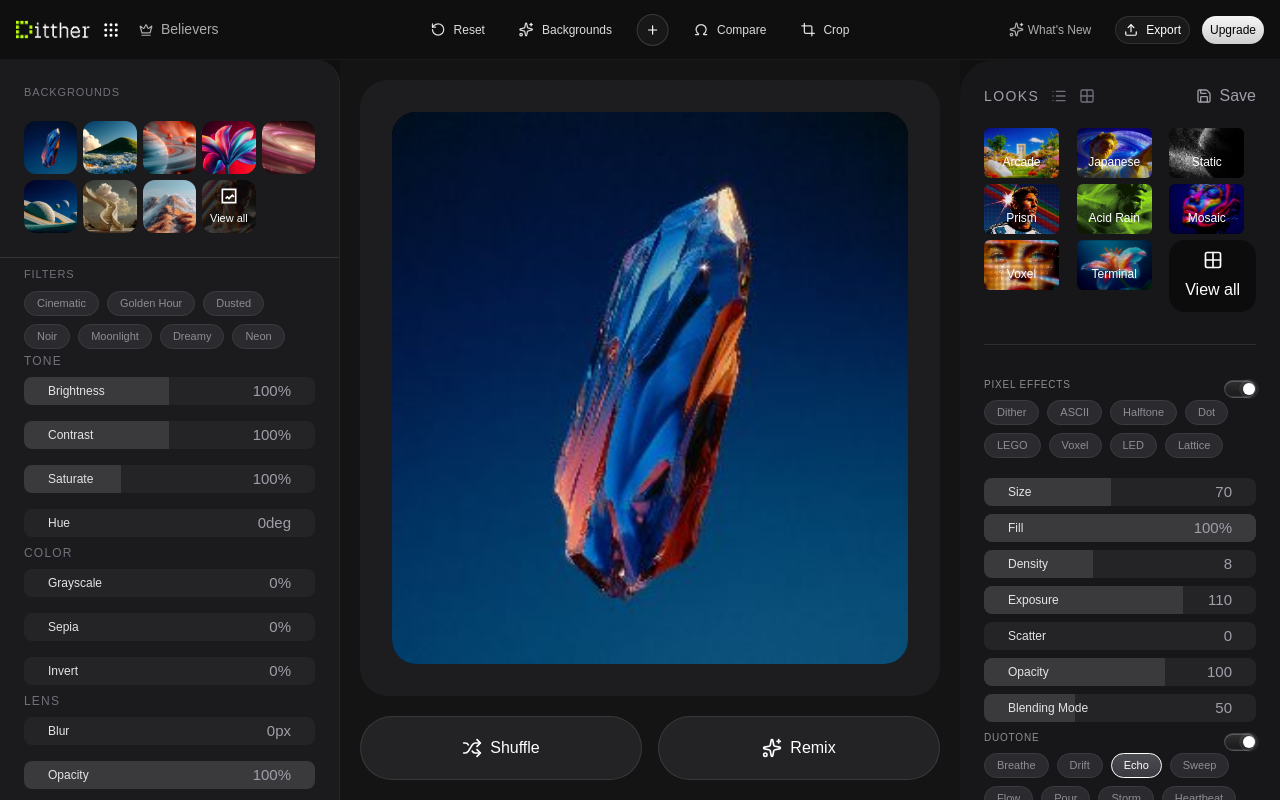
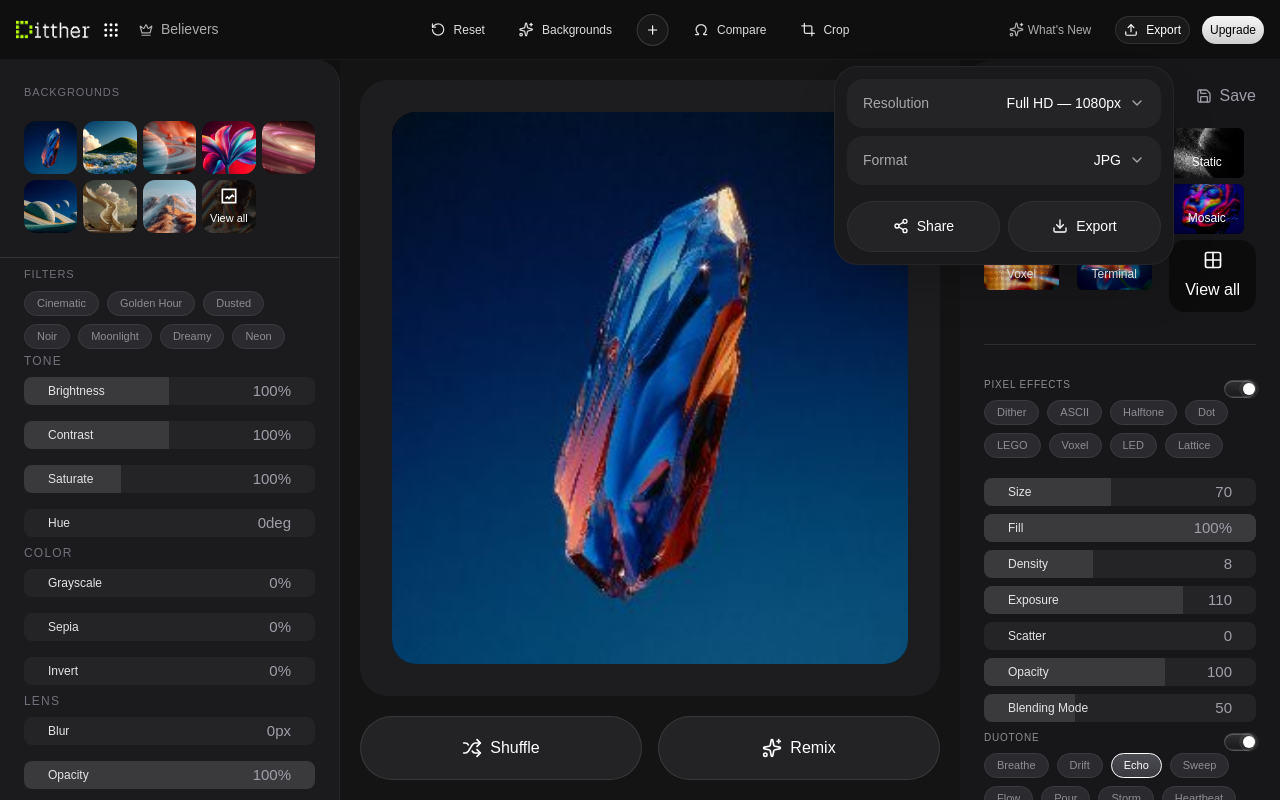
Before and after one commit to amthucdanang2015-pixel/ditther, a Next.js app: page /app in a window 1280 px wide. Both pictures are taken after a click on the button "Export". Built offline with nearby package versions, Linux system fonts and the light colour scheme.

Commit message:
Add files via upload

```diff
--- a/components/AppNavbar.tsx
+++ b/components/AppNavbar.tsx
@@ -15,14 +15,16 @@ import {
 import Link from "next/link";
 import FoundingModal, { FoundingModalStep } from "./FoundingModal";
 import NewsModal from "./NewModal";
+import ExportDropdown from "./ExportDropdown";
 
-export default function AppNavbar({ handleReset, onImageUpload, compareMode, onCompare, cropMode, onCrop }: {
+export default function AppNavbar({ handleReset, onImageUpload, compareMode, onCompare, cropMode, onCrop, selectedBg }: {
   handleReset?: () => void;
   onImageUpload?: (url: string) => void;
   compareMode?: boolean;
   onCompare?: () => void;
   cropMode?: boolean;
   onCrop?: () => void;
+  selectedBg?: string;
 }) {
   const resetBtn = () => {
     handleReset?.();
@@ -42,9 +44,52 @@ export default function AppNavbar({ handleReset, onImageUpload, compareMode, onC
   // ── Founding modal state ────────────────────────────────────────────────
   const [modalStep, setModalStep] = useState<FoundingModalStep>(null);
   const [isNewsModal, setIsNewsModal] = useState<Boolean>(false);
+  const [isExportOpen, setIsExportOpen] = useState(false);
   const openBelievers = useCallback(() => setModalStep("members"), []);
   const closeModal = useCallback(() => setModalStep(null), []);
   const goToPro = useCallback(() => setModalStep("pro"), []);
+
+  const handleExport = async (format: string, resolutionLabel: string) => {
+    if (!selectedBg) return;
+
+    try {
+      const img = new window.Image();
+      img.crossOrigin = "anonymous";
+      img.src = selectedBg;
+      await new Promise((resolve, reject) => {
+        img.onload = resolve;
+        img.onerror = reject;
+      });
+
+      const canvas = document.createElement("canvas");
+      let targetWidth = img.width;
+      if (resolutionLabel.includes("720px")) targetWidth = 1280;
+      else if (resolutionLabel.includes("1080px")) targetWidth = 1920;
+      else if (resolutionLabel.includes("2048px")) targetWidth = 2048;
+      else if (resolutionLabel.includes("3840px")) targetWidth = 3840;
+
+      const scale = targetWidth / img.width;
+      canvas.width = targetWidth;
+      canvas.height = img.height * scale;
+
+      const ctx = canvas.getContext("2d");
+      if (ctx) {
+        ctx.drawImage(img, 0, 0, canvas.width, canvas.height);
+        const mimeType = format === "PNG" ? "image/png" : "image/jpeg";
+        const dataUrl = canvas.toDataURL(mimeType, 0.9);
+
+        const a = document.createElement("a");
+        a.href = dataUrl;
+        a.download = `ditther-manhnc-${Math.floor(Date.now() / 1000)}.${format.toLowerCase()}`;
+        document.body.appendChild(a);
+        a.click();
+        document.body.removeChild(a);
+      }
+    } catch (e) {
+      console.error("Export failed", e);
+    }
+    setIsExportOpen(false);
+  };
 
   return (
     <>
@@ -110,10 +155,20 @@ export default function AppNavbar({ handleReset, onImageUpload, compareMode, onC
               What's New
             </button>
 
-            <button className="flex items-center gap-2 rounded-full border border-white/10 bg-[#1a1a1a] p-2 h-[28px] text-[12px] cursor-pointer hover:bg-[#232323] transition">
-              <Upload size={14} />
-              Export
-            </button>
+            <div className="relative">
+              <button
+                onClick={() => setIsExportOpen(!isExportOpen)}
+                className="flex items-center gap-2 rounded-full border border-white/10 bg-[#1a1a1a] p-2 h-[28px] text-[12px] cursor-pointer hover:bg-[#232323] transition">
+                <Upload size={14} />
+                Export
+              </button>
+
+              <ExportDropdown
+                isOpen={isExportOpen}
+                onClose={() => setIsExportOpen(false)}
+                onExport={handleExport}
+              />
+            </div>
 
             <button className="rounded-full bg-gradient-to-b from-[#f6f6f6] to-[#cfcfcf] h-[28px] p-2 text-[12px] flex items-center justify-center text-black hover:brightness-105 cursor-pointer transition">
               Upgrade
--- a/components/Editor.tsx
+++ b/components/Editor.tsx
@@ -74,35 +74,6 @@ export default function Editor() {
         LED: "brightness(1.5) saturate(2) hue-rotate(90deg)",
         Lattice: "contrast(1.5) drop-shadow(2px 4px 6px black)"
     };
-
-    // const [filterGroups, setFilterGroups] = useState([
-    //     {
-    //         title: "Tone",
-    //         filters: [
-    //             { key: "brightness", name: "Brightness", value: 100, max: 200, suffix: "%" },
-    //             { key: "contrast", name: "Contrast", value: 100, max: 200, suffix: "%" },
-    //             { key: "saturate", name: "Saturate", value: 100, max: 300, suffix: "%" },
-    //             { key: "hue", name: "Hue", value: 0, max: 360, suffix: "deg" },
-    //         ],
-    //     },
-
-    //     {
-    //         title: "Color",
-    //         filters: [
-    //             { key: "grayscale", name: "Grayscale", value: 0, max: 100, suffix: "%" },
-    //             { key: "sepia", name: "Sepia", value: 0, max: 100, suffix: "%" },
-    //             { key: "invert", name: "Invert", value: 0, max: 100, suffix: "%" },
-    //         ],
-    //     },
-
-    //     {
-    //         title: "Lens",
-    //         filters: [
-    //             { key: "blur", name: "Blur", value: 0, max: 20, suffix: "px" },
-    //             { key: "opacity", name: "Opacity", value: 100, max: 100, suffix: "%" },
-    //         ],
-    //     }
-    // ]);
 
     const defaultFilterGroups = [
         {
@@ -247,12 +218,12 @@ export default function Editor() {
             setSelectedPreset(pick([...presets, null as unknown as string]));
             setSelectedPixelEffect(pick([...pixelEffects, null as unknown as string]));
             setPixelEffectSettings({
-                size:     rand(20, 120),
-                fill:     rand(40, 100),
-                density:  rand(2, 18),
+                size: rand(20, 120),
+                fill: rand(40, 100),
+                density: rand(2, 18),
                 exposure: rand(70, 140),
-                scatter:  rand(0, 80),
-                opacity:  rand(60, 100),
+                scatter: rand(0, 80),
+                opacity: rand(60, 100),
                 blending: rand(20, 100),
             });
         });
@@ -313,6 +284,7 @@ export default function Editor() {
                 onCompare={() => startTransition(() => setCompareMode(v => !v))}
                 cropMode={cropMode}
                 onCrop={() => { setCropMode(v => !v); startTransition(() => setCompareMode(false)); }}
+                selectedBg={selectedBg}
             />
 
             <div className="flex flex-col md:flex-row flex-1 pt-[60px] pb-[70px] md:pb-0 overflow-y-auto md:overflow-hidden">
@@ -441,8 +413,8 @@ export default function Editor() {
                                     <div className="absolute top-3 left-1/2 -translate-x-1/2 z-20 pointer-events-none">
                                         <span className="flex items-center gap-1.5 bg-black/60 backdrop-blur-sm text-white/70 text-[10px] tracking-widest uppercase font-medium px-3 py-1.5 rounded-full border border-white/10">
                                             <svg className="animate-spin h-3 w-3" viewBox="0 0 24 24" fill="none">
-                                                <circle className="opacity-25" cx="12" cy="12" r="10" stroke="currentColor" strokeWidth="3"/>
-                                                <path className="opacity-75" fill="currentColor" d="M4 12a8 8 0 018-8V0C5.373 0 0 5.373 0 12h4z"/>
+                                                <circle className="opacity-25" cx="12" cy="12" r="10" stroke="currentColor" strokeWidth="3" />
+                                                <path className="opacity-75" fill="currentColor" d="M4 12a8 8 0 018-8V0C5.373 0 0 5.373 0 12h4z" />
                                             </svg>
                                             Applying effect…
                                         </span>
--- /dev/null
+++ b/components/ExportDropdown.tsx
@@ -0,0 +1,108 @@
+import { useState } from "react";
+import { Download, Share2, ChevronDown, ChevronUp } from "lucide-react";
+
+interface ExportDropdownProps {
+    isOpen: boolean;
+    onClose: () => void;
+    onExport: (format: string, resolution: string) => void;
+}
+
+export default function ExportDropdown({
+    isOpen,
+    onClose,
+    onExport,
+}: ExportDropdownProps) {
+    const [resOpen, setResOpen] = useState(false);
+    const [fmtOpen, setFmtOpen] = useState(false);
+    const [resolution, setResolution] = useState("Full HD — 1080px");
+    const [format, setFormat] = useState("JPG");
+
+    if (!isOpen) return null;
+
+    const resolutions = [
+        "HD — 720px",
+        "Full HD — 1080px",
+        "2K (Quad HD) — 2048px",
+        "4K (Ultra HD) — 3840px"
+    ];
+
+    const formats = ["JPG", "PNG"];
+
+    return (
+        <>
+            <div className="fixed inset-0 z-[100]" onClick={onClose} />
+            <div className="absolute top-[50px] right-4 z-[101] w-[340px] bg-[#1a1a1d] border border-white/5 rounded-[24px] p-3 shadow-2xl flex flex-col gap-2">
+                {/* Resolution */}
+                <div className="relative">
+                    <button
+                        onClick={() => { setResOpen(!resOpen); setFmtOpen(false); }}
+                        className="w-full flex items-center justify-between bg-[#242427] hover:bg-[#2a2a2d] transition rounded-[16px] px-4 py-3.5 text-[14px]"
+                    >
+                        <span className="text-white/60">Resolution</span>
+                        <div className="flex items-center gap-2">
+                            <span className="text-white">{resolution}</span>
+                            {resOpen ? <ChevronUp size={16} className="text-white/60" /> : <ChevronDown size={16} className="text-white/60" />}
+                        </div>
+                    </button>
+                    {resOpen && (
+                        <div className="absolute top-full left-0 right-0 mt-2 bg-[#242427] border border-white/5 rounded-[16px] p-1.5 z-20 shadow-xl flex flex-col gap-0.5">
+                            {resolutions.map(r => (
+                                <button
+                                    key={r}
+                                    onClick={() => { setResolution(r); setResOpen(false); }}
+                                    className={`w-full flex items-center justify-between text-left px-3 py-2.5 rounded-[12px] text-[14px] transition ${resolution === r ? "text-white" : "text-white/60 hover:text-white hover:bg-white/5"}`}
+                                >
+                                    {r}
+                                    {(r.includes("2K") || r.includes("4K")) && (
+                                        <span className="bg-[#a3e635] text-black text-[10px] font-bold px-1.5 py-0.5 rounded-[4px] uppercase tracking-wider">Pro</span>
+                                    )}
+                                </button>
+                            ))}
+                        </div>
+                    )}
+                </div>
+
+                {/* Format */}
+                <div className="relative">
+                    <button
+                        onClick={() => { setFmtOpen(!fmtOpen); setResOpen(false); }}
+                        className="w-full flex items-center justify-between bg-[#242427] hover:bg-[#2a2a2d] transition rounded-[16px] px-4 py-3.5 text-[14px]"
+                    >
+                        <span className="text-white/60">Format</span>
+                        <div className="flex items-center gap-2">
+                            <span className="text-white">{format}</span>
+                            {fmtOpen ? <ChevronUp size={16} className="text-white/60" /> : <ChevronDown size={16} className="text-white/60" />}
+                        </div>
+                    </button>
+                    {fmtOpen && (
+                        <div className="absolute top-full left-0 right-0 mt-2 bg-[#242427] border border-white/5 rounded-[16px] p-1.5 z-20 shadow-xl flex flex-col gap-0.5">
+                            {formats.map(f => (
+                                <button
+                                    key={f}
+                                    onClick={() => { setFormat(f); setFmtOpen(false); }}
+                                    className={`w-full text-left px-3 py-2.5 rounded-[12px] text-[14px] transition ${format === f ? "text-white" : "text-white/60 hover:text-white hover:bg-white/5"}`}
+                                >
+                                    {f}
+                                </button>
+                            ))}
+                        </div>
+                    )}
+                </div>
+
+                {/* Actions */}
+                <div className="flex items-center gap-2 mt-2">
+                    <button className="flex-1 flex items-center justify-center gap-2 bg-[#242427] hover:bg-[#2a2a2d] border border-white/5 transition rounded-full py-3.5 text-[14px] text-white">
+                        <Share2 size={16} />
+                        Share
+                    </button>
+                    <button
+                        onClick={() => onExport(format, resolution)}
+                        className="flex-1 flex items-center justify-center gap-2 bg-[#242427] hover:bg-[#2a2a2d] border border-white/5 transition rounded-full py-3.5 text-[14px] text-white">
+                        <Download size={16} />
+                        Export
+                    </button>
+                </div>
+            </div>
+        </>
+    );
+}
--- a/components/RightSidebar.tsx
+++ b/components/RightSidebar.tsx
@@ -32,8 +32,6 @@ export default function RightSidebar({
     const effects = pixelEffectSettings;
     const setEffects = setPixelEffectSettings || (() => { });
     const [enabled, setEnabled] = useState(true);
-    const [duotone, setDuotone] = useState(true);
-    const [animate, setAnimate] = useState(true);
     const pixelEffects = [
         "Dither",
         "ASCII",
```
